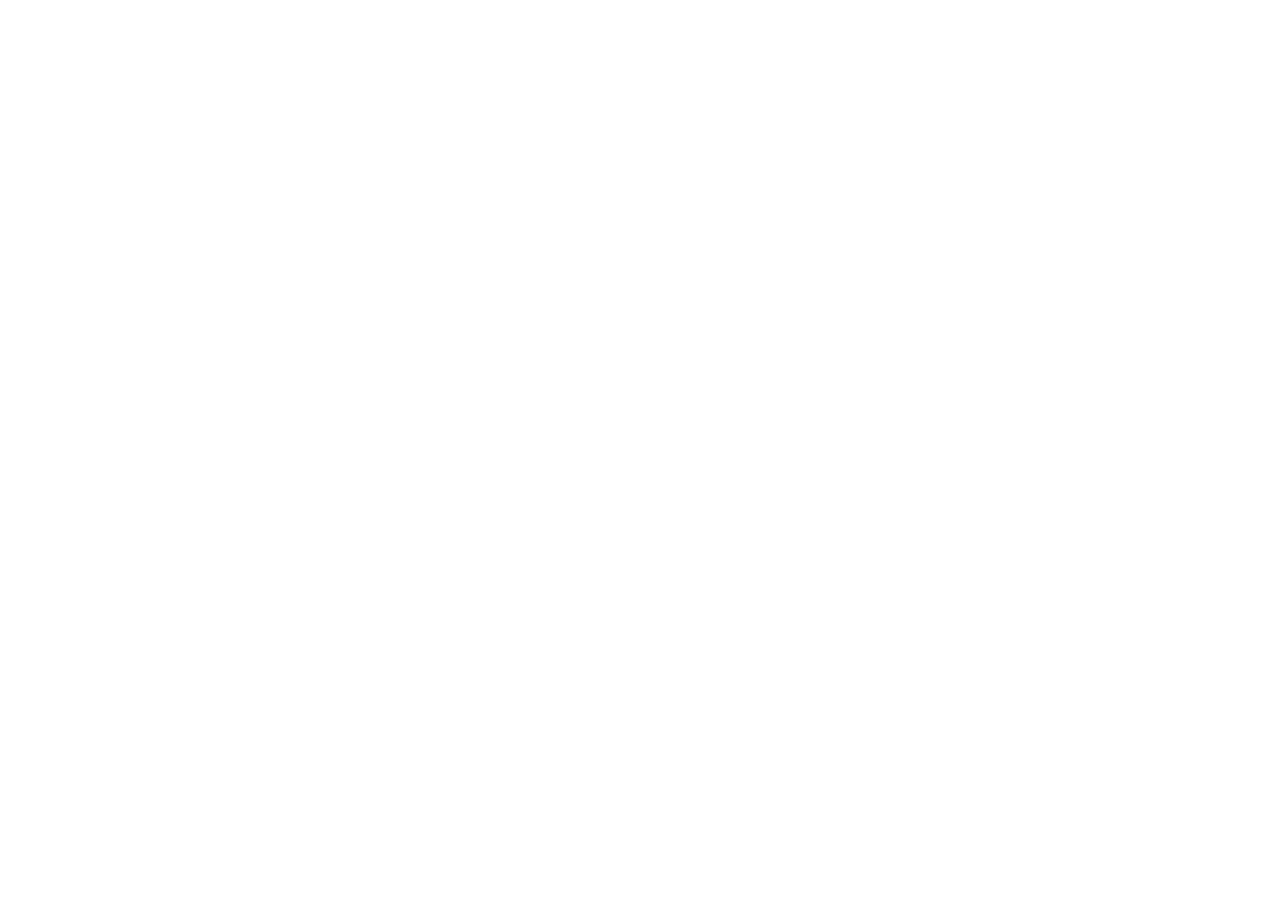
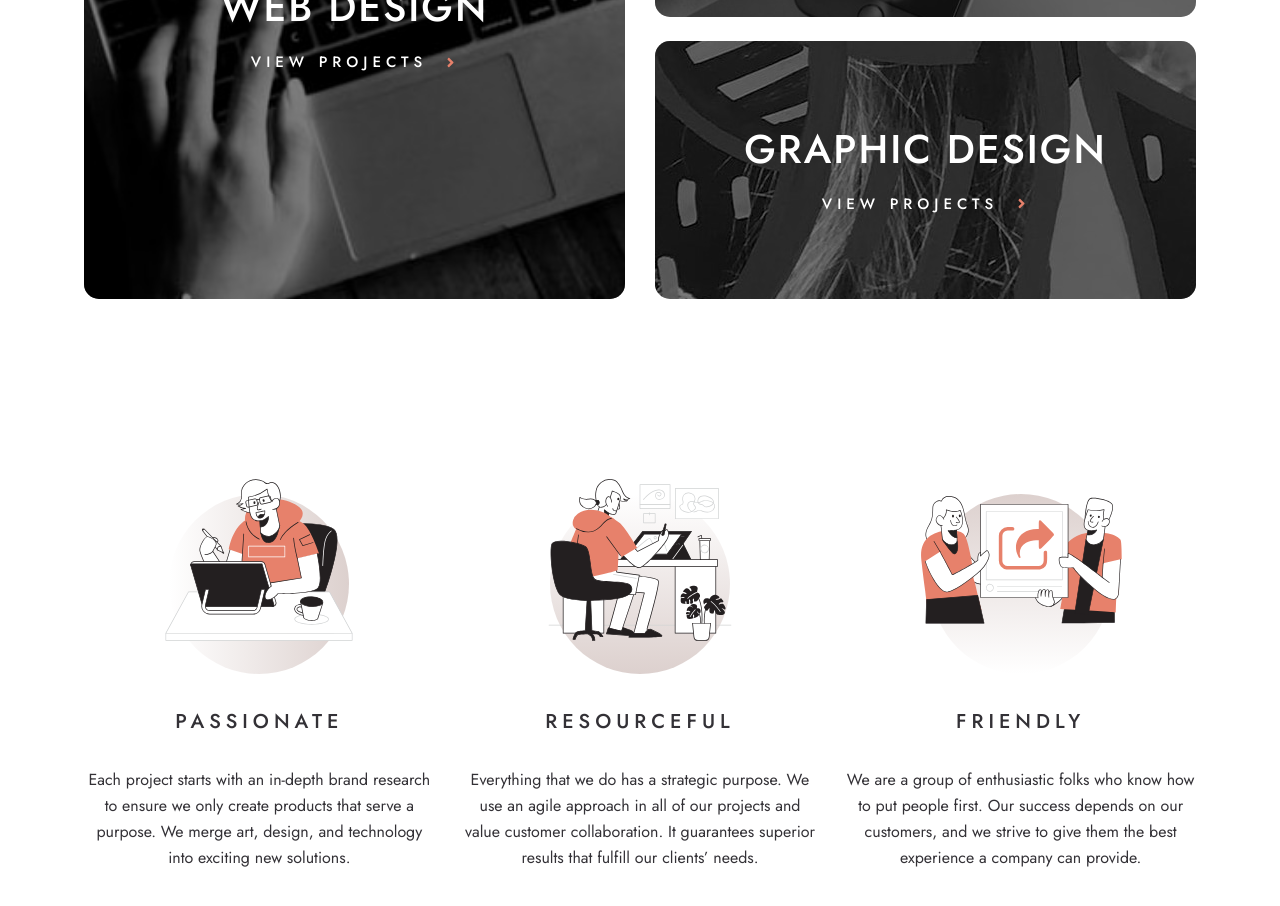
Before and after one commit to andreiwebdev/designo-nextjs-multipage, a Next.js app: page / in a window 1280 px wide. Shown: the part 1200-2106 px from the top of the page. Before the commit the page ends 958 px from the top, so only its background shows below. Built offline with nearby package versions, Linux system fonts and the light colour scheme.

Commit message:
Update: Homepage Content

```diff
--- a/src/app/page.tsx
+++ b/src/app/page.tsx
@@ -1,9 +1,56 @@
+import { PortfolioCard } from "@/components/Cards";
+import { GenericContentComponent } from "@/components/Content/GenericContentComponent";
 import { HeroAreaHome } from "@/components/HeroArea";
 
 export default function Home() {
     return (
         <main>
             <HeroAreaHome />
+            <div className="px-[24px] md:px-0 xl:flex xl:gap-[30px] xl:h-full mb-[120px] xl:mb-[160px]">
+                <PortfolioCard
+                    title="Web Design"
+                    link="/portfolio/web-design"
+                    imageSrc="/assets/home/desktop/image-web-design-small.jpg"
+                    extraClasses="xl:max-w-[50%] xl:mb-0 xl:flex-grow xl:h-[541px]"
+                />
+                <div className="xl:w-full xl:flex xl:flex-col">
+                    <PortfolioCard
+                        title="App Design"
+                        link="/portfolio/app-design"
+                        imageSrc="/assets/home/desktop/image-app-design.jpg"
+                        extraClasses="xl:flex-grow"
+                    />
+                    <PortfolioCard
+                        title="Graphic Design"
+                        link="/portfolio/graphic-design"
+                        imageSrc="/assets/home/desktop/image-graphic-design.jpg"
+                        extraClasses="xl:flex-grow"
+                    />
+                </div>
+            </div>
+            <div className="mb-[120px] md:mb-[60px] xl:mb-[160px] xl:grid xl:grid-cols-3 xl:gap-[30px]">
+                <GenericContentComponent
+                    imageUrl="/assets/home/desktop/illustration-passionate.svg"
+                    imageAltText="illustration-passionate"
+                    imageBgDirection="right"
+                    title="Passionate"
+                    text="Each project starts with an in-depth brand research to ensure we only create products that serve a purpose. We merge art, design, and technology into exciting new solutions."
+                />
+                <GenericContentComponent
+                    imageUrl="/assets/home/desktop/illustration-resourceful.svg"
+                    imageAltText="illustration-resourceful"
+                    imageBgDirection="bottom"
+                    title="RESOURCEFUL"
+                    text="Everything that we do has a strategic purpose. We use an agile approach in all of our projects and value customer collaboration. It guarantees superior results that fulfill our clients’ needs."
+                />
+                <GenericContentComponent
+                    imageUrl="/assets/home/desktop/illustration-friendly.svg"
+                    imageAltText="illustration-friendly"
+                    imageBgDirection="top"
+                    title="FRIENDLY"
+                    text=" We are a group of enthusiastic folks who know how to put people first. Our success depends on our customers, and we strive to give them the best experience a company can provide."
+                />
+            </div>
         </main>
     );
 }
--- /dev/null
+++ b/src/components/Cards/PortfolioCard.tsx
@@ -0,0 +1,31 @@
+import Link from "next/link";
+import { FaAngleRight } from "react-icons/fa";
+import { BackgroundImage } from "../common";
+
+export const PortfolioCard = (props: {
+    title: string;
+    link: string;
+    imageSrc: string;
+    extraClasses?: string;
+}) => {
+    return (
+        <Link
+            href={props.link}
+            className={`group w-full h-[250px] rounded-[15px] flex flex-col items-center justify-center gap-[12px] relative z-[2] mb-[24px] last:mb-0 md:h-[200px] md:gap-[20px] ${props.extraClasses}`}
+        >
+            <div className="text-white text-[28px] font-medium tracking-[1.4px] leading-[36px] uppercase z-[2] md:text-[40px] md:leading-[48px] md:tracking-[2px]">
+                {props.title}
+            </div>
+            <div className="flex items-center gap-[16px] uppercase text-white text-[15px] font-medium tracking-[5px] z-[2]">
+                VIEW PROJECTS
+                <FaAngleRight className="text-peach" />
+            </div>
+            <BackgroundImage
+                imageSrc={props.imageSrc}
+                altText="image-web-design-small"
+                extraClasses="!z-1 rounded-[15px]"
+            />
+            <div className="bg-[rgba(0,0,0,0.5)] absolute w-full h-full top-0 left-0 rounded-[15px] group-hover:bg-peach group-hover:opacity-[0.8]  transition-colors"></div>
+        </Link>
+    );
+};
--- /dev/null
+++ b/src/components/Cards/index.tsx
@@ -0,0 +1 @@
+export * from "./PortfolioCard";
--- /dev/null
+++ b/src/components/Content/GenericContentComponent.tsx
@@ -0,0 +1,37 @@
+import Image from "next/image";
+
+export const GenericContentComponent = (props: {
+    imageUrl: string;
+    imageAltText: string;
+    imageBgDirection: string;
+    title: string;
+    text: string;
+}) => {
+    return (
+        <div className="text-center mb-[80px] last:mb-0 md:text-left md:grid md:grid-cols-2 xl:grid-cols-1 xl:text-center xl:flex xl:flex-col">
+            <div className="relative md:w-fit xl:w-full">
+                <Image
+                    src={props.imageUrl}
+                    width={202}
+                    height={202}
+                    alt={props.imageAltText}
+                    className="mb-[48px] mx-auto md:mb-0 xl:mb-[48px]"
+                />
+                <div
+                    className="rounded-[100%] w-[202px] h-[202px] -z-[1] absolute top-1/2 left-1/2 transform -translate-x-1/2 -translate-y-1/2 md:w-[180px] md:h-[180px]"
+                    style={{
+                        background: `linear-gradient(to ${props.imageBgDirection}, rgba(255, 255, 255, 0.1), rgba(186, 162, 157, 0.5))`,
+                    }}
+                ></div>
+            </div>
+            <div>
+                <div className="text-darkGrey text-[20px] font-medium leading-[26px] tracking-[5px] uppercase mb-[32px] md:w-full">
+                    {props.title}
+                </div>
+                <p className="text-darkGrey w-[327px] mx-auto md:w-full">
+                    {props.text}
+                </p>
+            </div>
+        </div>
+    );
+};
--- a/src/components/common/Button.tsx
+++ b/src/components/common/Button.tsx
@@ -14,7 +14,7 @@ export const Button = (props: {
 
     return (
         <div
-            className={`pt-[18px] pb-[16px] ps-[24px] pe-[25px] text-[15px] font-medium line tracking-[1px] uppercase rounded-[8px] w-fit cursor-pointer transition-colors ${styleClasses} ${props.extraClasses}`}
+            className={`pt-[18px] pb-[16px] ps-[24px] pe-[25px] text-[15px] font-medium tracking-[1px] uppercase rounded-[8px] w-fit cursor-pointer transition-colors ${styleClasses} ${props.extraClasses}`}
         >
             {props.buttonText}
         </div>
```
